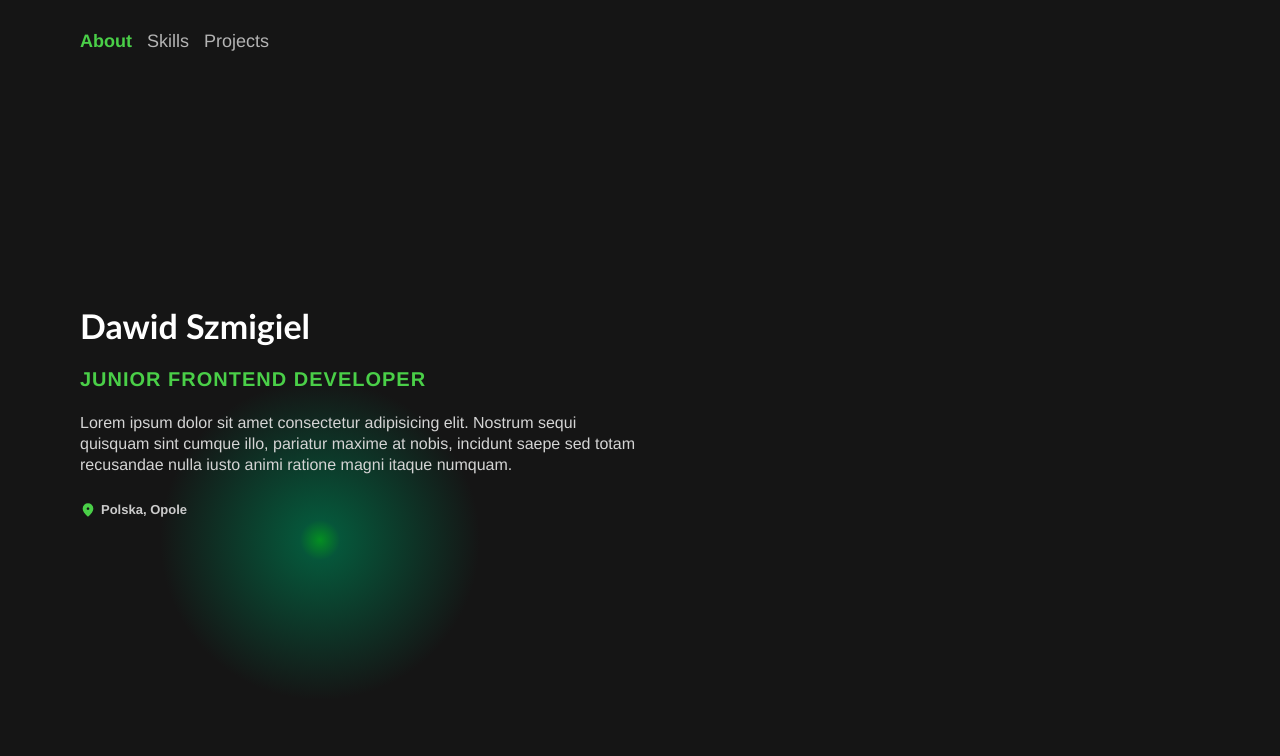
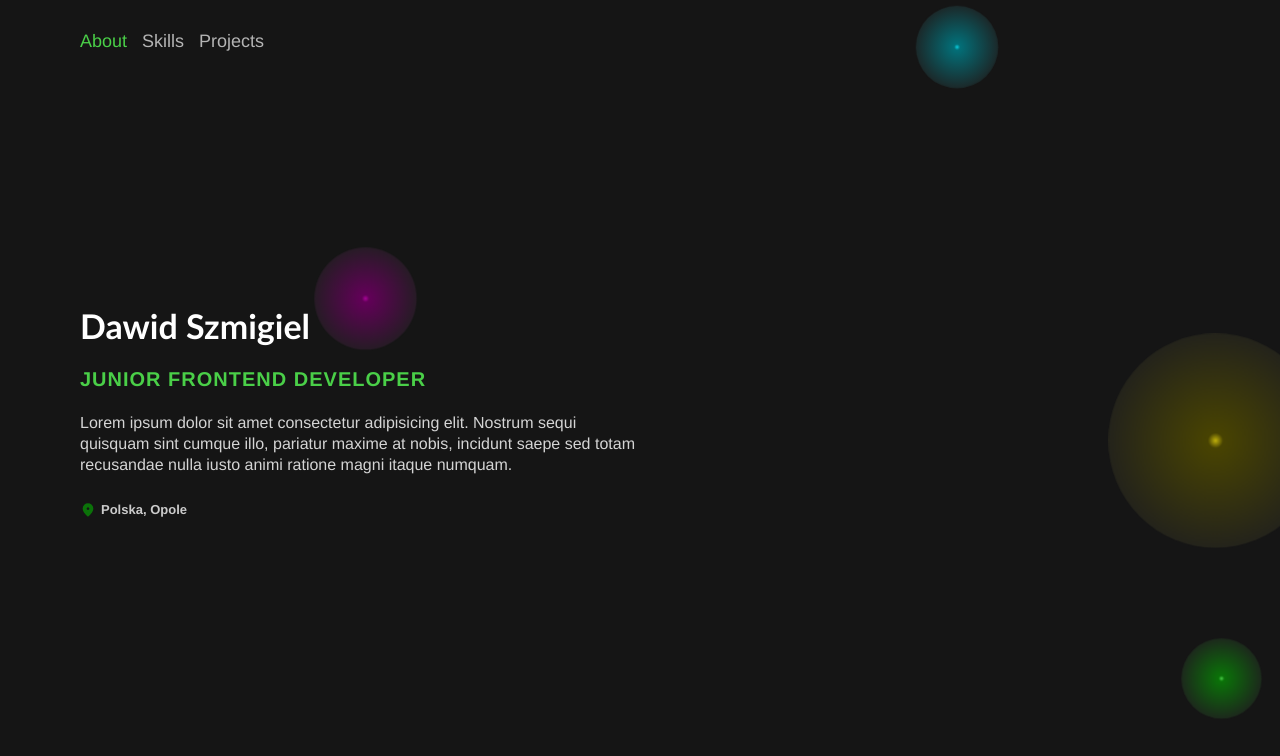
Before and after one commit to infinite223/Portfolio, a Vue app: page / in a window 1280 px wide. Shown: the top 756 px of the page. Built offline with nearby package versions, Linux system fonts and the light colour scheme.

Commit message:
create circleGradient component with dynammic data, add global store to save and changing theme

```diff
--- a/package.json
+++ b/package.json
@@ -12,6 +12,7 @@
     "format": "prettier --write src/"
   },
   "dependencies": {
+    "gsap": "^3.12.2",
     "oh-vue-icons": "^1.0.0-rc3",
     "sass": "^1.64.1",
     "vue": "^3.3.4",
--- a/src/App.vue
+++ b/src/App.vue
@@ -1,7 +1,9 @@
 <script setup lang="ts">
 import { RouterLink, RouterView } from 'vue-router'
 import TopNavigation from './components/TopNavigation.vue'
-
+import { useTheme } from './store/index'
+const { theme } = useTheme()
+console.log(theme.value)
 </script>
 
 <template>
@@ -16,6 +18,14 @@ import TopNavigation from './components/TopNavigation.vue'
 <style lang="scss">
 :root {
   --baseColor_1: rgb(74, 207, 72);
+  --baseColor_2: rgb(10, 208, 226);
+  --baseColor_3: rgb(171, 5, 154);
+  --baseColor_4: rgb(192, 176, 11);
+
+  --baseColor_1_secend: rgb(11, 114, 9);
+  --baseColor_2_secend: rgb(3, 111, 120);
+  --baseColor_3_secend: rgb(98, 1, 88);
+  --baseColor_4_secend: rgb(72, 67, 2);
 }
 
 .app {
--- /dev/null
+++ b/src/components/CIrcleGradient.vue
@@ -0,0 +1,81 @@
+<script setup lang="ts">
+  import { computed, ref, type PropType, watch, reactive } from 'vue'
+  import { Icon } from '@iconify/vue'
+  import { useTheme } from '../store/index';
+  import gsap from 'gsap'
+
+  function getRandomInt(max:number) {
+    return Math.floor(Math.random() * max);
+  }
+
+  interface IColorType {
+    first:string,
+    secend:string
+  }
+
+  const { color } = defineProps({
+    color: {
+        required:true,
+        type: Object as PropType<IColorType>,
+    }
+  })
+
+  const { theme, changeTheme } = useTheme()
+
+  const number = ref(0)
+    const tweened = reactive({
+    number: 0
+    })
+
+    watch(number, (n) => {
+        gsap.to(tweened, { duration: 0.5, number: Number(n) || 0 })
+    })
+
+  const tryChangeTheme = (color:IColorType) => {
+    console.log('dsad')
+    changeTheme(color)
+  }
+  console.log(color)
+  const randomPosAndSize = computed(() => {
+    const size = getRandomInt(250)+50
+    const posX = getRandomInt(innerWidth)
+    const posY = getRandomInt(innerHeight)
+
+    return `
+        width: ${size+'px'}; height: ${size+'px'}; left: ${posX+ 'px'}; top: ${posY+ 'px'};
+        background: radial-gradient(circle, ${color.first} 0%, ${color.secend} 5%,  rgb(31, 31, 31) 80%,  rgb(21, 21, 21) 100%);
+        animation-delay:${getRandomInt(4)+'s'}
+        `
+  })
+</script>
+
+<template>
+    <div
+        @click="tryChangeTheme(color)"
+        class="circleGradient"
+        :style="randomPosAndSize"
+    >
+
+    </div>
+</template>
+
+<style scoped lang="scss">
+    .circleGradient {
+        position: fixed;
+
+        border-radius: 50%;
+        animation: pulse 5s infinite;
+        z-index: 1;
+        &:hover {
+            transform: scale(1.1);
+            transition: .6s all ease-in-out;
+            cursor: pointer;
+        }
+    }
+
+    @keyframes pulse {
+        100% {  transform: scale(1.1);}
+        50%{  transform: scale(.9);}
+        0% {  transform: scale(1.1);}
+    }
+</style>
--- a/src/components/TopNavigation.vue
+++ b/src/components/TopNavigation.vue
@@ -1,10 +1,18 @@
 <script setup lang="ts">
-    import { ref, watchEffect } from 'vue'
+    import { computed, ref, watchEffect } from 'vue'
     import { Icon } from '@iconify/vue'
     import { RouterView } from 'vue-router'
     import {useRoute} from 'vue-router'
+    import { useTheme } from '@/store';
+    const { theme } = useTheme()
 
     const route = useRoute()
+
+    const colorTheme_first = (path:string) => {
+      if(route.path===path){
+        return `color: ${theme.value.first}`
+      }
+    }
 
     // watchEffect(() => {
     //     console.log(route.path)
@@ -16,9 +24,27 @@
   <div class="topNavigation">
     <nav>
         <!-- <router-link to="/" :class="(route.path==='/')?'class_if_is_true':'else_class'">Skills</router-link> -->
-        <router-link class="link page-link" to="/" :class="{'active':route.path==='/'}">About</router-link>
-        <router-link class="link page-link" to="/skills" :class="{'active':route.path==='/skills'}">Skills</router-link>
-        <router-link class="link page-link" to="/projects" :class="{'active':route.path==='/projects'}">Projects</router-link>
+        <router-link
+          :style="colorTheme_first('/')"
+          class="link page-link"
+          to="/"
+        >
+          About
+        </router-link>
+        <router-link
+          :style="colorTheme_first('/skills')"
+          class="link page-link"
+          to="/skills"
+        >
+          Skills
+        </router-link>
+        <router-link
+          :style="colorTheme_first('/projects')"
+          class="link page-link"
+          to="/projects"
+        >
+          Projects
+        </router-link>
     </nav>
 
   </div>
--- a/src/main.ts
+++ b/src/main.ts
@@ -1,11 +1,9 @@
 // import './assets/main.css'
-
 import { createApp } from 'vue'
 import App from './App.vue'
 import router from './router'
 
 const app = createApp(App)
-
 app.use(router)
 
 app.mount('#app')
--- /dev/null
+++ b/src/store/index.ts
@@ -0,0 +1,12 @@
+import { ref } from 'vue'
+
+const theme = ref({first: 'var(--baseColor_1)', secend: 'var(--baseColor_1_secend)'}); // <=== outside of function scope
+
+export function useTheme() {
+  const changeTheme = (color: {first:string, secend: string}) => {
+    console.log(theme)
+    theme.value = color
+  };
+
+  return { theme, changeTheme };
+}
--- a/src/views/AboutView.vue
+++ b/src/views/AboutView.vue
@@ -1,26 +1,44 @@
 <script setup lang="ts">
-import { ref } from 'vue'
-import { Icon } from '@iconify/vue'
+  import { computed, ref } from 'vue'
+  import { Icon } from '@iconify/vue'
+  import { useTheme } from '../store/index';
+import CIrcleGradient from '@/components/CIrcleGradient.vue';
+
+  const { theme, changeTheme } = useTheme()
+
+  const colorTheme_first = computed(() => {
+    return `color: ${theme.value.first}`
+  })
+
+  const colorTheme_secend = computed(() => {
+    return `color: ${theme.value.secend}`
+  })
+
+  const colors = [
+    {first: 'var(--baseColor_1)', secend: 'var(--baseColor_1_secend)'},
+    {first: 'var(--baseColor_2)', secend: 'var(--baseColor_2_secend)'},
+    {first: 'var(--baseColor_3)', secend: 'var(--baseColor_3_secend)'},
+    {first: 'var(--baseColor_4)', secend: 'var(--baseColor_4_secend)'}
+  ]
+
 
 </script>
 
 <template>
   <div class="about">
+    <CIrcleGradient v-for="color in colors" :color="color"/>
+
     <div class="about__main">
       <h1>Dawid Szmigiel</h1>
-      <h2>Junior Frontend developer</h2>
+      <h2 :style="colorTheme_first">Junior Frontend developer</h2>
       <p>
         Lorem ipsum dolor sit amet consectetur adipisicing elit. Nostrum sequi quisquam sint cumque illo, pariatur maxime at nobis, incidunt saepe sed totam recusandae nulla iusto animi ratione magni itaque numquam.
       </p>
 
       <div class="about__location">
-        <Icon icon="material-symbols:location-on" color="var(--baseColor_1)" class="icon" width="16px"/>
+        <Icon :color="theme.secend" icon="material-symbols:location-on" class="icon" width="16px"/>
         <div class="about__location-place">Polska, Opole</div>
       </div>
-    </div>
-
-    <div class="about__bestProject">
-
     </div>
   </div>
 </template>
@@ -76,18 +94,7 @@ import { Icon } from '@iconify/vue'
   }
 
   .about__bestProject {
-    position: fixed;
-    left: 0px;
-    top: 300px;
-    width: 50%;
-    height: 60vh;
-    z-index: 1;
-    background: radial-gradient(circle, rgb(4, 143, 34) 0%, rgb(6, 86, 58) 5%, rgb(21, 21, 21) 40%, rgb(21, 21, 21)  100%);
-    &:hover {
-      transform:    scale(.8);
-      transition: .5s all ease-in-out;
-      cursor: pointer;
-    }
+
   }
 }
 
```
Also changed, not shown: 1 other file (tests, documents, lock files or other folders).
